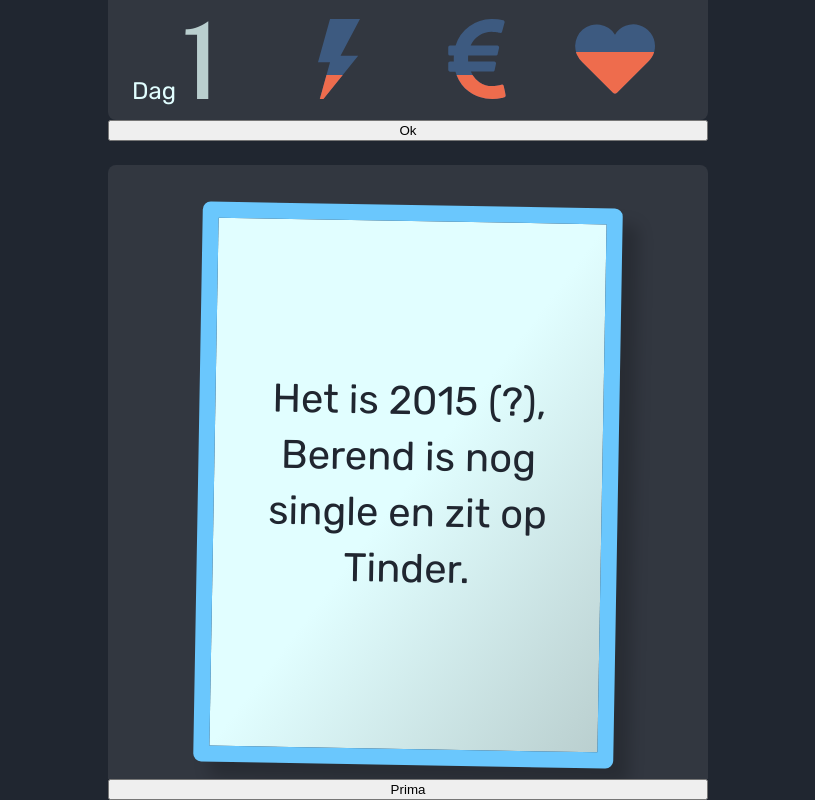
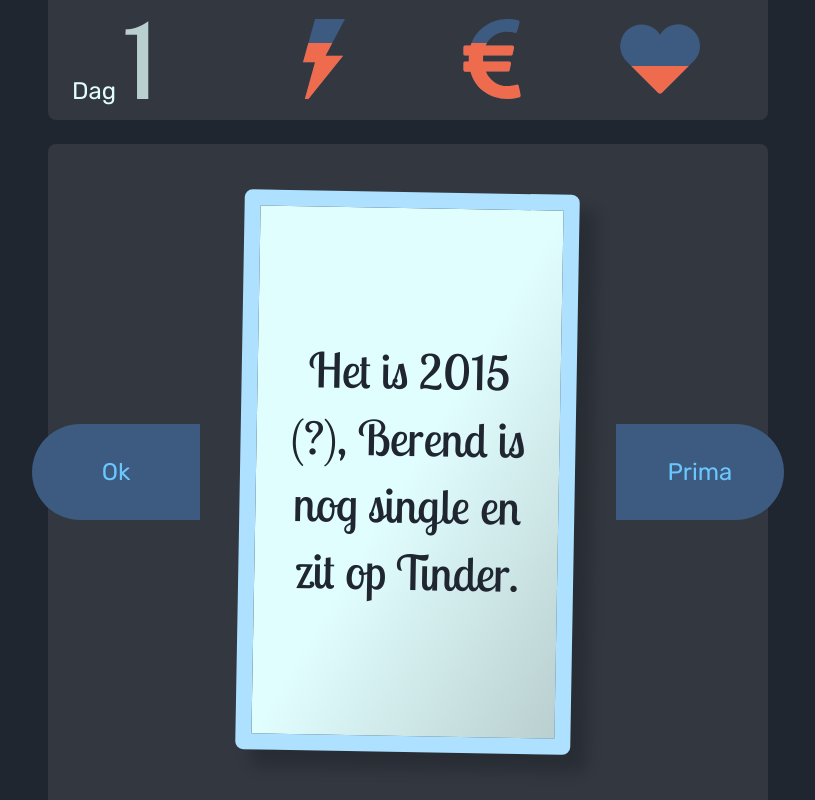
Before and after one commit to flauwekeul/berend-simulator, a Vue app: page / in a window 1280 px wide. Shown: the whole page, without its empty margins (232-1047 px from the left). Built offline with nearby package versions, Linux system fonts and the light colour scheme.

Commit message:
style buttons and other stuff

```diff
--- a/src/App.vue
+++ b/src/App.vue
@@ -6,11 +6,15 @@
       <Stat name="money" :value="money" class="stat" />
       <Stat name="joy" :value="joy" class="stat" />
     </div>
-    <button type="button" @click="left">{{ leftChoice.name }}</button>
     <div class="cards">
-      <Card>{{ description }}</Card>
+      <button type="button" class="choose-left" @click="left">
+        {{ leftChoice.name }}
+      </button>
+      <Card :card="currentCard">{{ description }}</Card>
+      <button type="button" class="choose-right" @click="right">
+        {{ rightChoice.name }}
+      </button>
     </div>
-    <button type="button" @click="right">{{ rightChoice.name }}</button>
   </main>
 </template>
 
@@ -53,17 +57,23 @@
 
 <style>
 :root {
-  --color-primary: rgba(238, 108, 77, 1);
+  --color-primary: rgb(238, 108, 77);
   --color-secondary: rgb(106, 199, 253);
+  --color-secondary-light: rgb(173, 225, 255);
 
   --color-lightest: rgb(225, 254, 255);
   --color-light: rgb(186, 207, 207);
-  --color-grey: rgba(61, 90, 128, 1);
+  --color-grey: rgb(61, 90, 128);
   --color-dark: rgb(32, 38, 48);
   --color-shadow: rgba(255, 255, 255, 0.08);
 
+  --font-stack-sans-serif: 'Rubik', sans-serif;
+  --font-stack-cursive: 'Lobster Two', cursive;
+
   --spacing-small: 3vmin;
   --spacing-large: 5vmin;
+
+  --border-radius: 1vmin;
 }
 
 * {
@@ -73,17 +83,54 @@
 body {
   margin: 0 var(--spacing-large);
   background-color: var(--color-dark);
-  font-family: 'Rubik', sans-serif;
+  font-family: var(--font-stack-sans-serif);
   font-size: 3vmin;
   line-height: 1.4;
   color: var(--color-lightest);
+}
+
+button {
+  width: 25%;
+  height: 12vmin;
+  border: none;
+  padding: 0 3vmin;
+  background-color: var(--color-grey);
+  color: var(--color-secondary);
+  font-family: inherit;
+  font-size: inherit;
+  cursor: pointer;
+  outline: none;
+  transition: 400ms all;
+}
+button:hover {
+  background-color: var(--color-secondary);
+  color: var(--color-dark);
+  width: calc(25% + 2.3vmin); /* magic value */
+}
+
+.choose-left {
+  margin-left: -2vmin;
+  margin-right: var(--spacing-large);
+  border-radius: 999px var(--border-radius) var(--border-radius) 999px;
+}
+.choose-left:hover {
+  margin-left: -4vmin;
+}
+
+.choose-right {
+  margin-left: var(--spacing-large);
+  margin-right: -2vmin;
+  border-radius: var(--border-radius) 999px 999px var(--border-radius);
+}
+.choose-right:hover {
+  margin-right: -4vmin;
 }
 
 .main {
   display: flex;
   flex-direction: column;
   height: 100vh;
-  width: 75vmin;
+  width: 90vmin;
   margin-left: auto;
   margin-right: auto;
 }
@@ -94,7 +141,7 @@
   align-items: baseline;
   padding: 1vmin var(--spacing-small);
   background-color: var(--color-shadow);
-  border-radius: 0 0 1vmin 1vmin;
+  border-radius: 0 0 var(--border-radius) var(--border-radius);
 }
 
 .stat {
@@ -103,10 +150,11 @@
 }
 
 .cards {
+  display: flex;
   flex: 1;
+  align-items: center;
   margin-top: var(--spacing-small);
   background-color: var(--color-shadow);
-  border-radius: 1vmin 1vmin 0 0;
-  overflow: hidden;
+  border-radius: var(--border-radius) var(--border-radius) 0 0;
 }
 </style>
--- a/src/components/Card.vue
+++ b/src/components/Card.vue
@@ -1,5 +1,9 @@
 <template>
-  <div class="card" :style="{ transform: randomRotation() }">
+  <div
+    class="card"
+    :class="{ 'game-over': card.id === 'gameOver' }"
+    :style="{ transform: randomRotation() }"
+  >
     <slot />
   </div>
 </template>
@@ -8,6 +12,7 @@
 import { randomNumber } from '../utils'
 
 export default {
+  props: ['card'],
   methods: {
     randomRotation() {
       return `rotate(${randomNumber(-2, 2)}deg)`
@@ -20,21 +25,25 @@
 .card {
   display: flex;
   align-items: center;
-  width: 70%;
+  width: 50%;
   height: calc(75vmin - var(--spacing-large));
-  margin: var(--spacing-large) auto;
   padding: var(--spacing-small);
-  /* background-color: var(--color-lightest); */
   background-image: linear-gradient(
     to bottom right,
     var(--color-lightest) 50%,
     var(--color-light)
   );
   color: var(--color-dark);
-  font-size: 5vmin;
-  border: 2vmin solid var(--color-secondary);
-  border-radius: 1vmin;
+  font-size: 6vmin;
+  font-family: var(--font-stack-cursive);
+  border: 2vmin solid var(--color-secondary-light);
+  border-radius: var(--border-radius);
   box-shadow: 2vmin 2vmin 2vmin rgba(0, 0, 0, 0.2);
   text-align: center;
 }
+.card.game-over {
+  background-image: none;
+  background-color: var(--color-dark);
+  color: var(--color-lightest);
+}
 </style>
--- a/src/components/Day.vue
+++ b/src/components/Day.vue
@@ -21,7 +21,7 @@
   margin-right: 1vmin;
 }
 .day__value {
-  font-family: 'Lobster Two', cursive;
+  font-family: var(--font-stack-cursive);
   font-size: 13vmin;
   color: var(--color-light);
   line-height: 1;
--- a/src/components/Stat.vue
+++ b/src/components/Stat.vue
@@ -9,7 +9,7 @@
       <use
         class="icon__bar"
         xlink:href="#icon-lightning"
-        :style="{ clipPath: `inset(${value}% 0 0 0)` }"
+        :style="{ clipPath }"
       />
     </svg>
     <svg
@@ -18,19 +18,11 @@
       v-if="name === 'money'"
     >
       <use class="icon__background" xlink:href="#icon-euro" />
-      <use
-        class="icon__bar"
-        xlink:href="#icon-euro"
-        :style="{ clipPath: `inset(${value}% 0 0 0)` }"
-      />
+      <use class="icon__bar" xlink:href="#icon-euro" :style="{ clipPath }" />
     </svg>
     <svg class="icon" xmlns="http://www.w3.org/2000/svg" v-if="name === 'joy'">
       <use class="icon__background" xlink:href="#icon-heart" />
-      <use
-        class="icon__bar"
-        xlink:href="#icon-heart"
-        :style="{ clipPath: `inset(${value}% 0 0 0)` }"
-      />
+      <use class="icon__bar" xlink:href="#icon-heart" :style="{ clipPath }" />
     </svg>
   </div>
 </template>
@@ -38,6 +30,11 @@
 <script>
 export default {
   props: { name: String, value: Number },
+  computed: {
+    clipPath() {
+      return `inset(${100 - this.value}% 0 0 0)`
+    },
+  },
 }
 </script>
 
```
